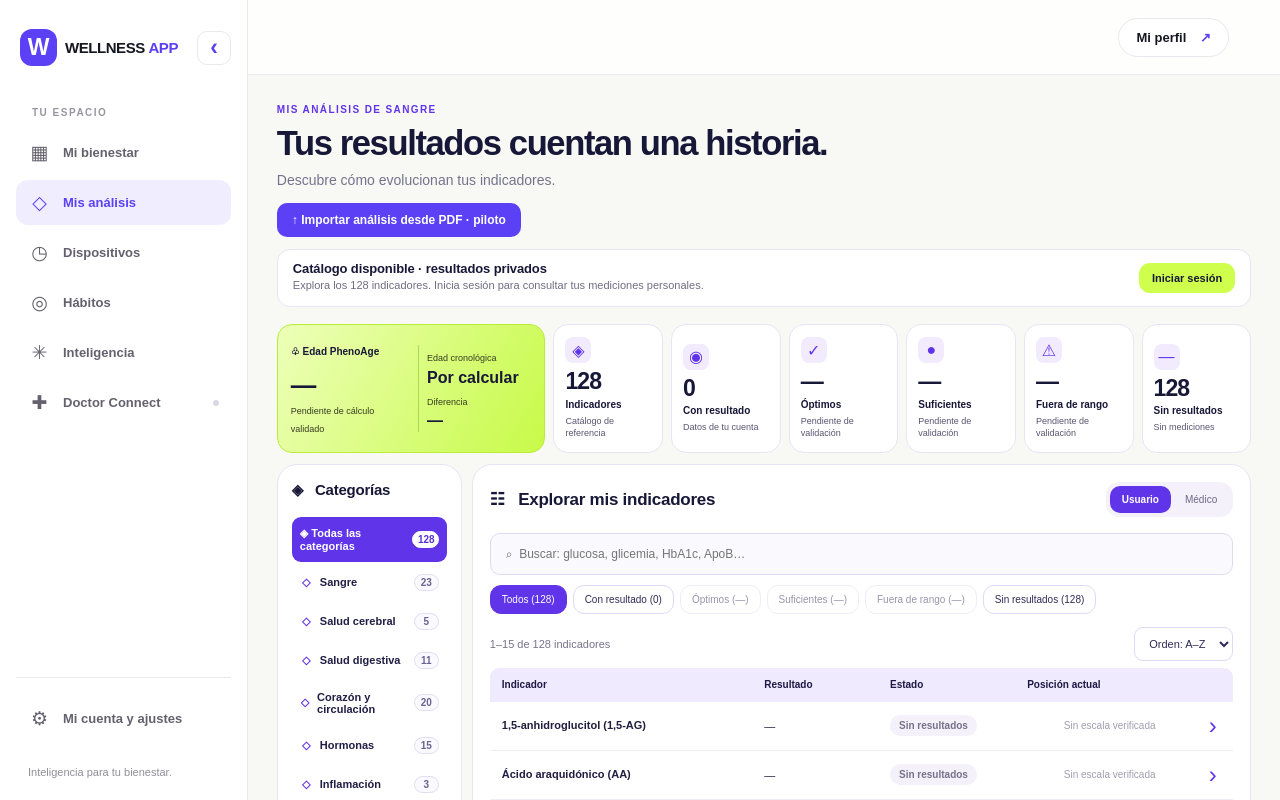
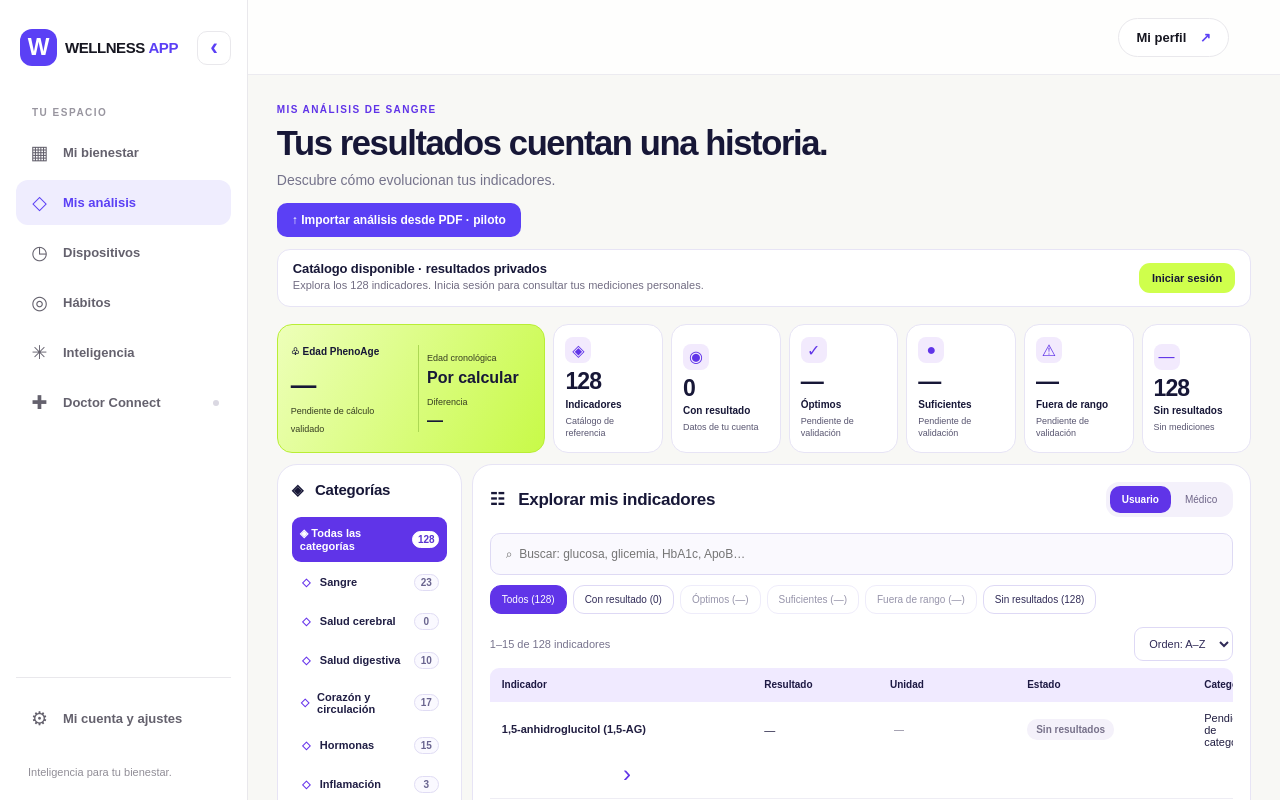
Before and after one commit to papasinfrontera/wellness-app-platform-MVP, a Next.js app: page /mi-analisis in a window 1280 px wide. Shown: the top 800 px of the page. Built offline with nearby package versions, Linux system fonts and the light colour scheme; no server answers.

Commit message:
feat(analysis): six-column table with separate units, provenance-safe statuses and single category grouping

```diff
--- a/src/app/(dashboard)/mi-analisis/page.tsx
+++ b/src/app/(dashboard)/mi-analisis/page.tsx
@@ -10,6 +10,16 @@ const groups=["Sangre","Salud cerebral","Salud digestiva","Corazón y circulaci
 const patterns=[/hemoglobin|hematocrit|blood cell|platelet|corpuscular|basophil|eosinophil|lymphocyte|monocyte|neutrophil|red cell|reticulocyte|rdw|mcv|mch|rbc|wbc/i,/vitamin b12|folate|homocysteine|thyroid/i,/albumin|globulin|bilirubin|alkaline phosphatase|aminotransferase|total protein|fib-4|ggt/i,/cholesterol|apolipoprotein|atherogenic|lipoprotein|triglyceride|ldl|hdl|homocysteine/i,/testosterone|estradiol|cortisol|dhea|thyroid|tsh|free t3|free t4|prolactin|progesterone|shbg/i,/crp|inflammation|immune|myeloperoxidase|mpo/i,/creatinine|blood urea|bun\/|uric acid|potassium|sodium|chloride|osmolality|cystatin|egfr/i,/glucose|a1c|insulin|homa|fructosamine|triglyceride|atherogenic/i,/vitamin|calcium|magnesium|iron|ferritin|folate|potassium|phosphorus|zinc|selenium|iodine/i,/cortisol|dhea|thyroid|glucose|testosterone|creatine kinase/i,/lead|mercury|cadmium|arsenic|toxin/i];
 const clean=(s:string)=>s.normalize("NFKD").replace(/[\u0300-\u036f]/g,"").toLowerCase();
 const filters=["Todos","Con resultado","Óptimos","Suficientes","Fuera de rango","Sin resultados"];
+// A single presentation category per indicator, distinct from clinical classification.
+const categoryFor=(item:Item):number=>{
+ const label=item.name_en||item.name;
+ const priority=[0,4,5,6,7,3,2,8,9,1,10];
+ const match=priority.find(i=>patterns[i].test(label));
+ return match===undefined?-1:match;
+};
+const categoryCounts=groups.map((_,i)=>catalog.filter(m=>categoryFor(m)===i).length);
+const resultLabel=(value:number)=>new Intl.NumberFormat("es-ES",{maximumFractionDigits:6}).format(value);
+
 export default function Analysis(){
  const [first,setFirst]=useState(""),[auth,setAuth]=useState<"loading"|"denied"|"ready"|"error">("loading"),[results,setResults]=useState<Result[]>([]);
  const [search,setSearch]=useState(""),[group,setGroup]=useState(-1),[filter,setFilter]=useState(0),[reverse,setReverse]=useState(false),[page,setPage]=useState(1),[role,setRole]=useState("Usuario");
@@ -32,20 +42,34 @@ export default function Analysis(){
  })().catch(()=>{if(active)setAuth("error")});return()=>{active=false}},[]);
  const resultMap=useMemo(()=>{const m=new Map<string,Result>();for(const r of results)if(!m.has(r.code))m.set(r.code,r);return m},[results]);
  const measured=useMemo(()=>catalog.filter(x=>resultMap.has("REF-"+String(x.id).padStart(3,"0"))).length,[resultMap]);
- const rows=useMemo(()=>catalog.filter(x=>(group===-1||patterns[group].test(x.name_en||x.name))&&[x.name,x.name_en||"",...(x.aliases||[])].some(v=>clean(v).includes(clean(search)))).filter(x=>filter===1?resultMap.has("REF-"+String(x.id).padStart(3,"0")):filter===5?!resultMap.has("REF-"+String(x.id).padStart(3,"0")):filter===0).sort((a,b)=>reverse?b.name.localeCompare(a.name,"es"):a.name.localeCompare(b.name,"es")),[group,search,filter,resultMap,reverse]);
+ const rows=useMemo(()=>catalog.filter(x=>(group===-1||categoryFor(x)===group)&&[x.name,x.name_en||"",...(x.aliases||[])].some(v=>clean(v).includes(clean(search)))).filter(x=>filter===1?resultMap.has("REF-"+String(x.id).padStart(3,"0")):filter===5?!resultMap.has("REF-"+String(x.id).padStart(3,"0")):filter===0).sort((a,b)=>reverse?b.name.localeCompare(a.name,"es"):a.name.localeCompare(b.name,"es")),[group,search,filter,resultMap,reverse]);
  const pages=Math.max(1,Math.ceil(rows.length/15)),current=Math.min(page,pages);
  const counts=[catalog.length,measured,null,null,null,catalog.length-measured];
  const tiles=[["◈",catalog.length,"Indicadores","Catálogo de referencia"],["◉",measured,"Con resultado","Datos de tu cuenta"],["✓","—","Óptimos","Pendiente de validación"],["●","—","Suficientes","Pendiente de validación"],["⚠","—","Fuera de rango","Pendiente de validación"],["—",catalog.length-measured,"Sin resultados","Sin mediciones"]];
  return <main className="wa-page"><div className="wa-hero"><span className="wa-eyebrow">MIS ANÁLISIS DE SANGRE</span><h1 className="wa-title">{first?first+", tus resultados cuentan una historia.":"Tus resultados cuentan una historia."}</h1><p className="wa-subtitle">Descubre cómo evolucionan tus indicadores.</p><a href="/mi-analisis/importar-pdf" style={{display:"inline-flex",alignItems:"center",gap:8,marginTop:12,padding:"10px 15px",background:"#5B40F5",color:"white",borderRadius:10,fontSize:12,fontWeight:800,textDecoration:"none"}}>↑ Importar análisis desde PDF · piloto</a></div>
  {auth==="denied"&&<div className="wa-auth-notice"><div><h2>Catálogo disponible · resultados privados</h2><p>Explora los 128 indicadores. Inicia sesión para consultar tus mediciones personales.</p></div><a href="/sprint-6-2/persistencia" className="wb-action">Iniciar sesión</a></div>}{auth==="error"&&<div className="wb-state" role="status">Los 128 indicadores están disponibles. La consulta de resultados personales no está disponible en este momento.</div>}<>
  <div className="wa-metrics"><div className="wa-metric wa-lime"><div><span className="wa-metric-label">♧ Edad PhenoAge</span><div className="wa-metric-number" style={{marginTop:12}}>—</div><span className="wa-metric-desc">Pendiente de cálculo validado</span></div><div className="wa-metric-secondary"><span className="wa-metric-desc">Edad cronológica</span><br/><b>Por calcular</b><br/><span className="wa-metric-desc">Diferencia</span><br/><b>—</b></div></div>{tiles.map(t=><article className="wa-metric" key={String(t[2])}><span className="wa-metric-symbol">{t[0]}</span><strong className="wa-metric-number">{auth==="loading"?"…":t[1]}</strong><span className="wa-metric-label">{t[2]}</span><span className="wa-metric-desc">{t[3]}</span></article>)}</div>
- <div className="wa-catalog-shell"><aside className="wa-categories"><h2>◈ &nbsp; Categorías</h2><div className="wa-category-list"><button className={"wa-cat"+(group===-1?" on":"")} onClick={()=>{setGroup(-1);setPage(1)}}><span className="wa-cat-label">◈ Todas las categorías</span><span className="wa-cat-num">{catalog.length}</span></button>{groups.map((g,i)=><button key={g} className={"wa-cat"+(group===i?" on":"")} onClick={()=>{setGroup(i);setPage(1)}}><span className="wa-cat-label"><span className="wa-cat-icon">◇</span>{g}</span><span className="wa-cat-num">{catalog.filter(x=>patterns[i].test(x.name_en||x.name)).length}</span></button>)}</div></aside>
+ <div className="wa-catalog-shell"><aside className="wa-categories"><h2>◈ &nbsp; Categorías</h2><div className="wa-category-list"><button className={"wa-cat"+(group===-1?" on":"")} onClick={()=>{setGroup(-1);setPage(1)}}><span className="wa-cat-label">◈ Todas las categorías</span><span className="wa-cat-num">{catalog.length}</span></button>{groups.map((g,i)=><button key={g} className={"wa-cat"+(group===i?" on":"")} onClick={()=>{setGroup(i);setPage(1)}}><span className="wa-cat-label"><span className="wa-cat-icon">◇</span>{g}</span><span className="wa-cat-num">{categoryCounts[i]}</span></button>)}</div></aside>
  <section className="wa-explorer"><div className="wa-explore-top"><h2>☷ &nbsp; Explorar mis indicadores</h2><div className="wa-mode-switch"><button className={role==="Usuario"?"on":""} onClick={()=>setRole("Usuario")}>Usuario</button><button className={role==="Médico"?"on":""} onClick={()=>setRole("Médico")}>Médico</button></div></div>
  <input aria-label="Buscar indicadores" className="wa-search" placeholder="⌕  Buscar: glucosa, glicemia, HbA1c, ApoB…" value={search} onChange={e=>{setSearch(e.target.value);setPage(1)}}/>
  <div className="wa-pills">{filters.map((f,i)=><button key={f} className={"wa-pill"+(filter===i?" on":"")} disabled={i>=2&&i<=4} title={i>=2&&i<=4?"Clasificación pendiente de validación científica":undefined} onClick={()=>{setFilter(i);setPage(1)}}>{f} ({counts[i]===null?"—":counts[i]})</button>)}</div>
  <div className="wa-tabletop"><span className="wa-caption">{rows.length?((current-1)*15+1)+"–"+Math.min(rows.length,current*15)+" de "+rows.length:"0"} indicadores</span><select className="wa-sort" aria-label="Ordenar" value={reverse?"za":"az"} onChange={e=>{setReverse(e.target.value==="za");setPage(1)}}><option value="az">Orden: A–Z</option><option value="za">Orden: Z–A</option></select></div>
- <div className="wa-table-scroll"><div role="table" className="wa-results"><div role="row" className="wa-result-head"><span>Indicador</span><span>Resultado</span><span>Estado</span><span>Posición actual</span><span/></div>{rows.slice((current-1)*15,current*15).map(m=>{const x=resultMap.get("REF-"+String(m.id).padStart(3,"0"));return <a key={m.id} className="wa-result-row" style={{textDecoration:"none"}} href={"/mi-analisis/"+m.id}><span className="wa-result-name">{m.name}</span><span>{x?<><strong>{x.value}</strong><span className="wa-result-unit">{x.unit}</span></>:"—"}</span><span className="wa-result-status">{x?(x.status==="approved"?"Confirmado":"En revisión"):"Sin resultados"}</span><span className="wa-range-empty">Sin escala verificada</span><span className="wa-result-chevron">›</span></a>})}{rows.length===0&&<div className="wa-result-empty">No hay indicadores que coincidan con el filtro.</div>}</div></div>
+ <div className="wa-table-scroll"><div role="table" className="wa-results">
+ <div role="row" className="wa-result-head"><span>Indicador</span><span>Resultado</span><span>Unidad</span><span>Estado</span><span>Categoría</span><span className="wa-sr-only">Ver detalle</span></div>
+ {rows.slice((current-1)*15,current*15).map(m=>{
+ const x=resultMap.get("REF-"+String(m.id).padStart(3,"0"));
+ const category=categoryFor(m);
+ return <a key={m.id} className="wa-result-row" style={{textDecoration:"none"}} href={"/mi-analisis/"+m.id} aria-label={"Abrir detalle de "+m.name}>
+ <span className="wa-result-name">{m.name}</span>
+ <span className="wa-result-value">{x?resultLabel(x.value):"—"}</span>
+ <span className="wa-result-unit">{x?(x.unit||"—"):"—"}</span>
+ <span><span className={"wa-result-status"+(x?.status==="approved"?" wa-result-status-confirmed":"")}>{x?(x.status==="approved"?"Confirmado · sin evaluar":"En revisión"):"Sin resultados"}</span></span>
+ <span className="wa-result-category">{category>=0?groups[category]:"Pendiente de categoría"}</span>
+ <span className="wa-result-chevron" aria-hidden="true">›</span>
+ </a>})}
+ {rows.length===0&&<div className="wa-result-empty">No hay indicadores que coincidan con el filtro.</div>}
+ </div></div>
  <div className="wa-paginator"><button disabled={current<=1} onClick={()=>setPage(p=>Math.max(1,p-1))}>‹ Anterior</button><span>Página {current} de {pages}</span><button disabled={current>=pages} onClick={()=>setPage(p=>Math.min(pages,p+1))}>Siguiente ›</button></div>
- </section></div><p className="wa-disclaimer">{role==="Médico"?"La modalidad médica de Doctor Connect todavía no permite acceso a otros pacientes. ":""}Los nombres provienen del catálogo aprobado de la demo; los resultados se obtienen exclusivamente de la cuenta autenticada. Sin una importación validada, se mostrarán como “Sin resultados”. No se inventan rangos ni calificaciones clínicas.</p></>
+ </section></div><p className="wa-disclaimer">{role==="Médico"?"La modalidad médica de Doctor Connect todavía no permite acceso a otros pacientes. ":""}Los nombres provienen del catálogo aprobado de la demo; los resultados se obtienen exclusivamente de la cuenta autenticada. Sin una importación validada, se mostrarán como “Sin resultados”. La categoría es organizativa, no una evaluación médica. Los estados clínicos permanecerán desactivados hasta que existan reglas aprobadas; no se inventan rangos ni calificaciones clínicas.</p></>
  </main>
 }
```
